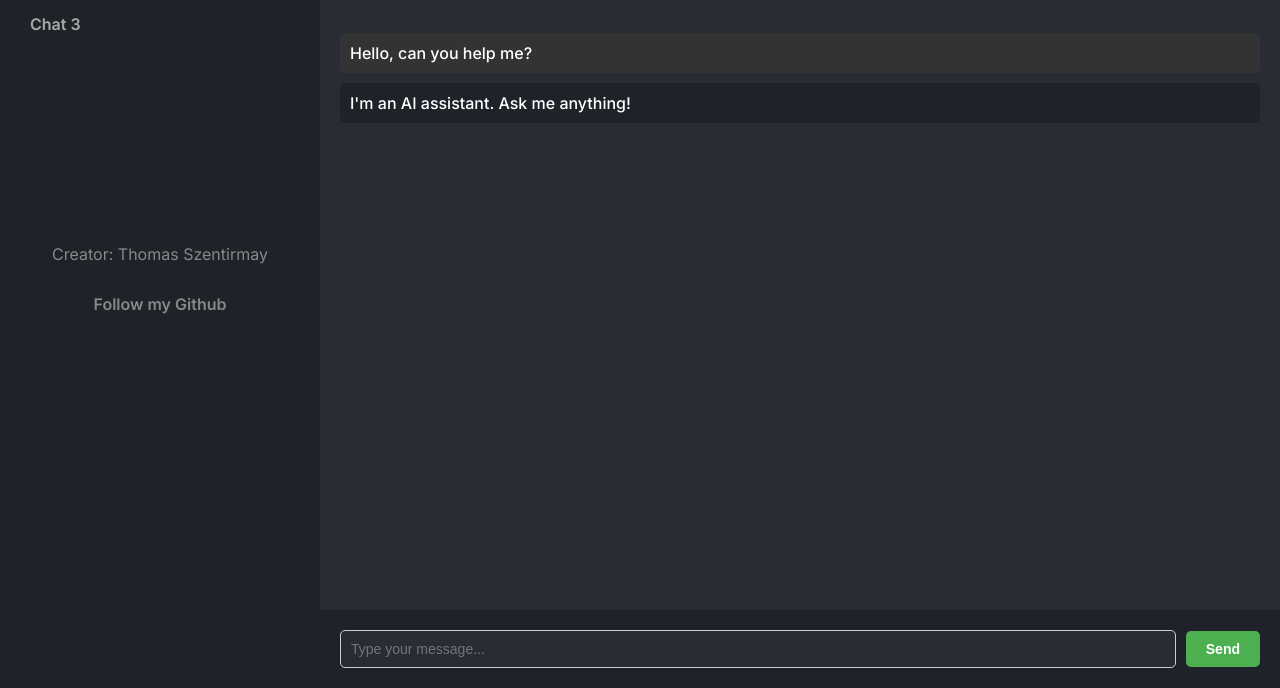
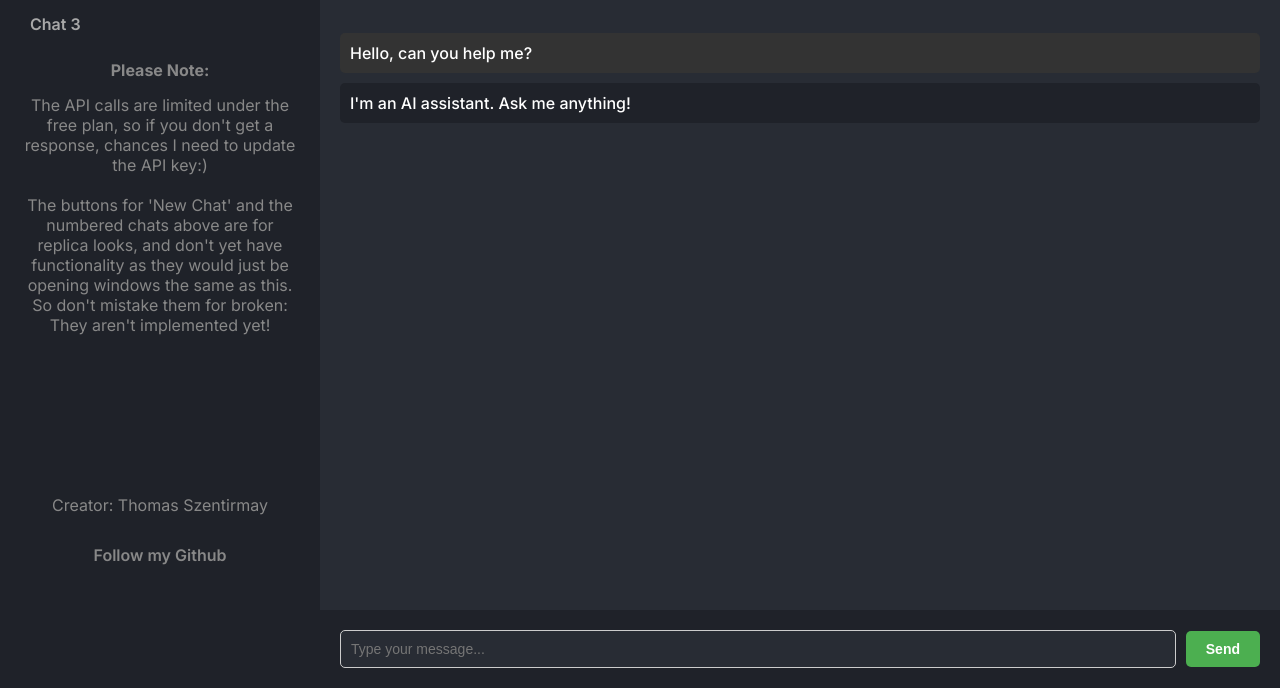
Before and after one commit to ThomasSzentirmay/AI-Chatbot, a website: page public/index.html in a window 1280 px wide. Shown: the part 112-800 px from the top of the page. Drawn offline with Linux system fonts and the light colour scheme.

Commit message:
updated README and index text with info for deployed link visitors

```diff
--- a/public/index.html
+++ b/public/index.html
@@ -13,6 +13,10 @@
         <li>Chat 3</li>
       </ul>
       <div class="credits">
+        <p class="note-text gimme-margin"><strong>Please Note:</strong></p>
+        <p class="note-text">The API calls are limited under the free plan, so if you don't get a response, chances I need to update the API key:)</p>
+        <br>
+        <p class="note-text">The buttons for 'New Chat' and the numbered chats above are for replica looks, and don't yet have functionality as they would just be opening windows the same as this. So don't mistake them for broken: They aren't implemented yet!</p>
         <p class="creator-info">Creator: Thomas Szentirmay</p>
         <a class="github-link" href="https://github.com/ThomasSzentirmay" target="_blank">Follow my Github</a>
       </div>
--- a/public/style.css
+++ b/public/style.css
@@ -134,7 +134,7 @@ body {
 }
 
 .creator-info {
-  margin-top: 25vh;
+  margin-top: 20vh;
   color: #888;
   word-wrap: break-word;
   margin-bottom: 30px;
@@ -153,3 +153,13 @@ body {
 .credits {
   text-align: center;
 }
+
+.note-text {
+  color: #888;
+  padding: 0;
+  margin: 0;
+}
+
+.gimme-margin {
+  margin-bottom: 15px;
+}
```
Also changed, not shown: README.md.
